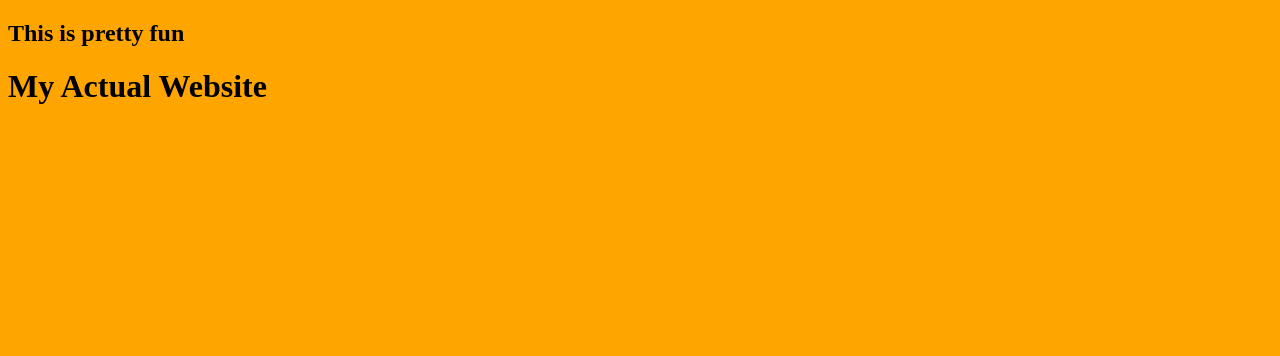
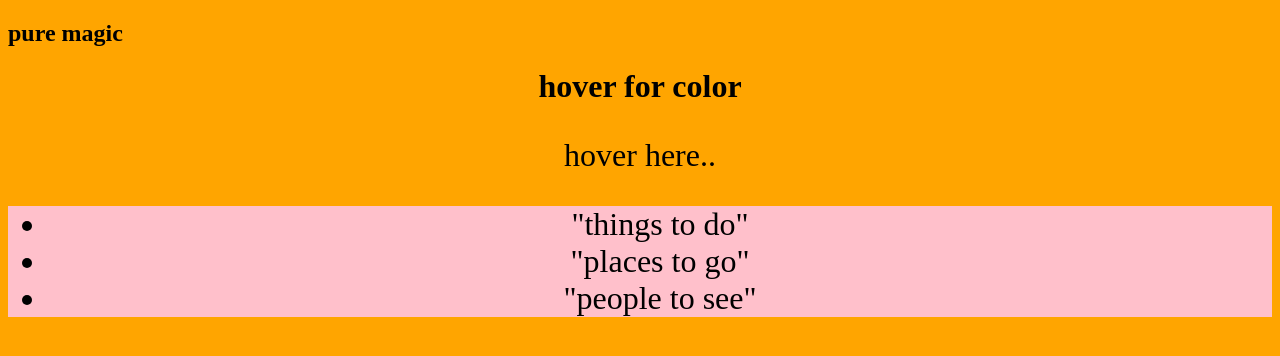
Before and after one commit to m-delc/mywebsiterepo2, a plain HTML site: page index.html in a window 1280 px wide. Drawn offline with Linux system fonts and the light colour scheme.

Commit message:
added index/style/script

```diff
--- a/index.html
+++ b/index.html
@@ -3,9 +3,21 @@
   <head>
     <link rel="stylesheet" href="style.css" />
     <title>My Website</title>
+
   </head>
   <body>
     <script src="script.js"></script>
-    <h1>My Actual Website</h1>
+    <h1 id="clickFor">hover for color</h1>
+
+
+    <p id="para" onmouseover="changeBackground()" onmouseout="backToNormal()"> hover here..</p>
+
   </body>
+
+  <ul id="para2">
+      <li>"things to do"</li>
+      <li>"places to go"</li>
+      <li>"people to see"</li>
+  </ul>
+
 </html>
--- a/script.js
+++ b/script.js
@@ -1,4 +1,20 @@
 const h2 = document.createElement("h2");
-h2.textContent = "This is pretty fun";
+h2.textContent = "pure magic";
 
 document.querySelector("body").appendChild(h2);
+
+function changeBackground() {
+    var text = document.getElementById("para").style.backgroundColor = "red";
+}
+
+function backToNormal() {
+    var text = document.getElementById("para").style.backgroundColor = "";
+}
+
+function changeBackground() {
+    var text = document.getElementById("para2").style.backgroundColor = "red";
+}
+
+function backToNormal() {
+    var text = document.getElementById("para2").style.backgroundColor = "";
+}
--- a/style.css
+++ b/style.css
@@ -1,3 +1,20 @@
 body {
     background: orange;
   }
+
+ul {
+    background: pink;
+    font-size: 32px;
+    text-align: center;
+}
+
+#para {
+    font-size: 32px;
+    text-align: center;
+    text-shadow: orchid;
+}
+
+#clickFor {
+    text-align: center;
+
+}
```
